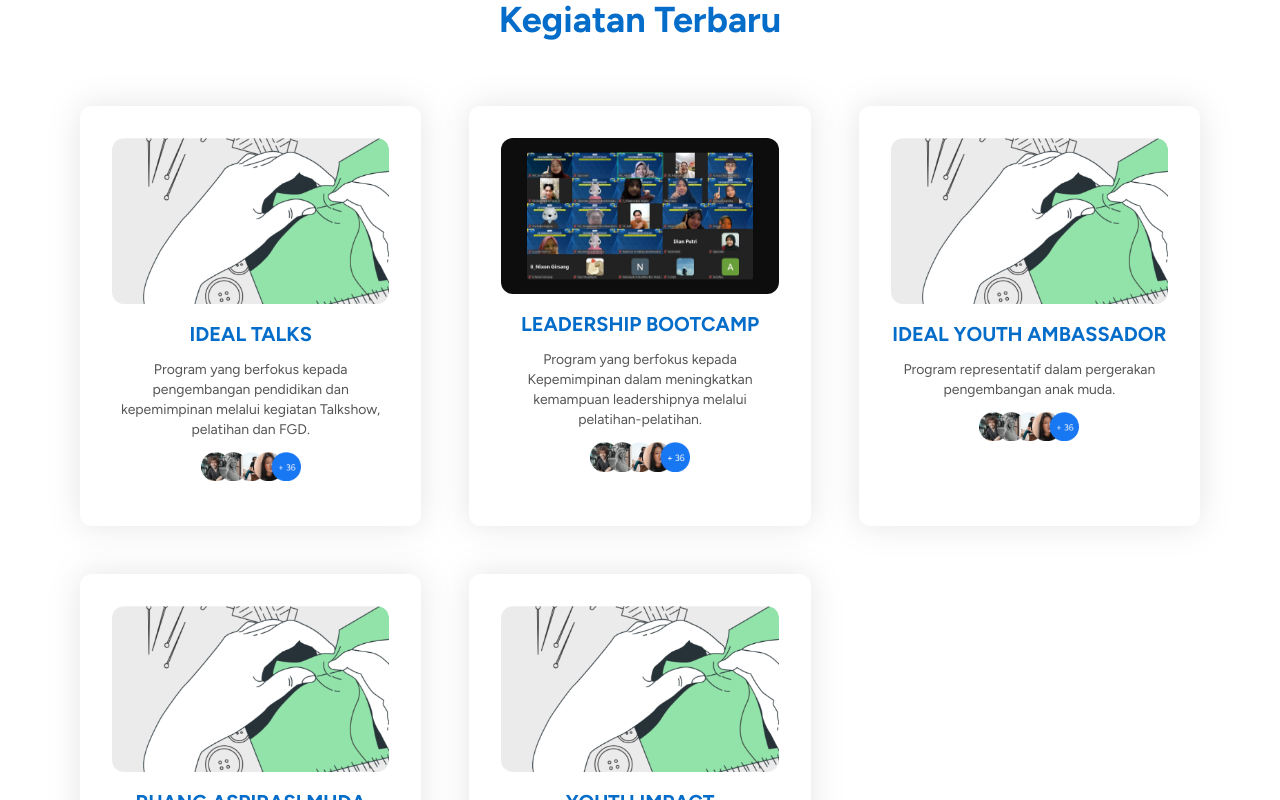
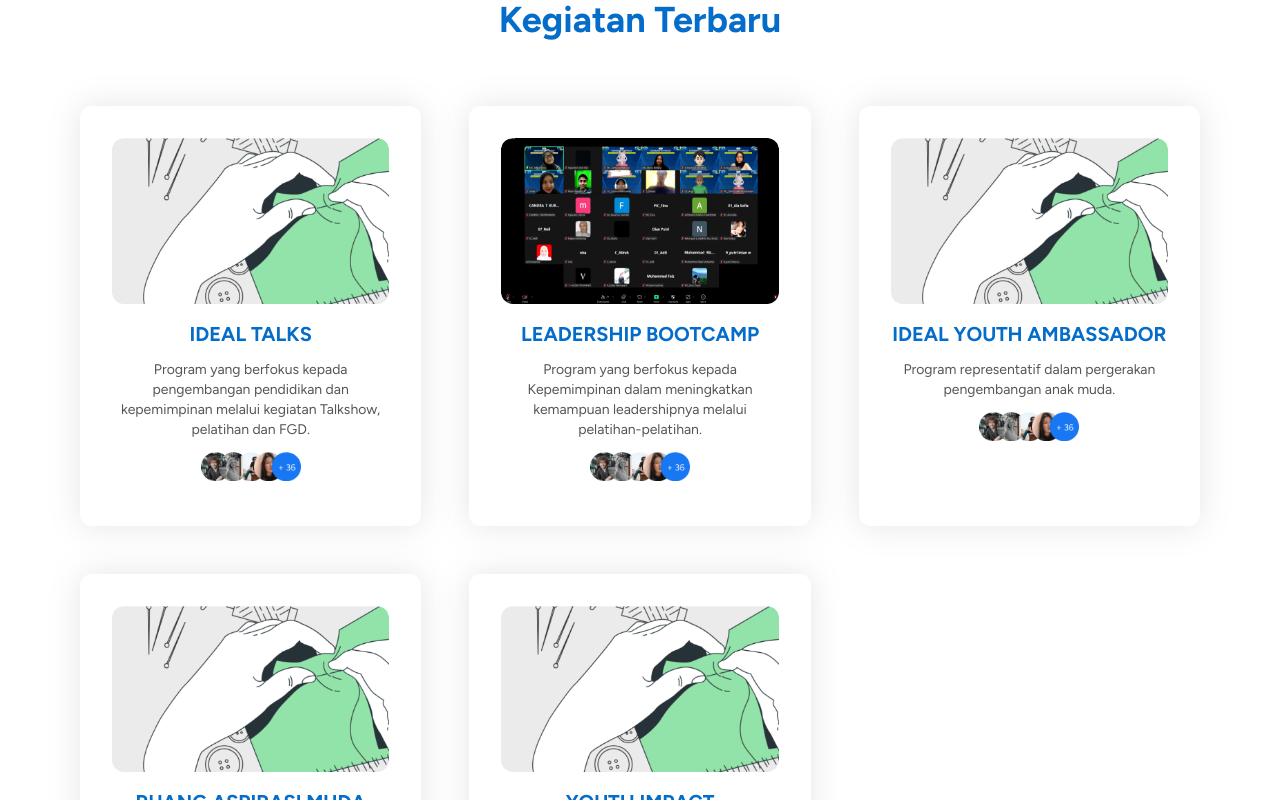
Before and after one commit to mhmdrazn/integral-project, a Next.js app: page /events in a window 1280 px wide. Shown: the part 2220-3020 px from the top of the page. Built offline with nearby package versions, Linux system fonts and the light colour scheme.

Commit message:
fix image again

```diff
--- a/src/app/components/card.tsx
+++ b/src/app/components/card.tsx
@@ -4,11 +4,8 @@
   return (
     <div className="flex flex-col gap-4 bg-white items-center max-w-96 min-h-[420px] rounded-xl drop-shadow-custom-offset w-fit h-fit px-8 py-8 justify-self-center self-start ">
       <div className="flex flex-col">
-        <figure className="bg-white flex justify-center items-center w-fit h-fit rounded-3xl">
-
-
-          <Image src={img} alt={shortDesc} width={360} height={240} className="rounded-xl" />
-
+        <figure className="bg-white flex justify-center items-center w-fit h-fit rounded-xl overflow-hidden">
+          <Image src={img} alt={shortDesc} width={360} height={240}/>
         </figure>
       </div>
 
```
Also changed, not shown: public/assets/leadership-bootcamp.png, 1 other file (tests, documents, lock files or other folders).
